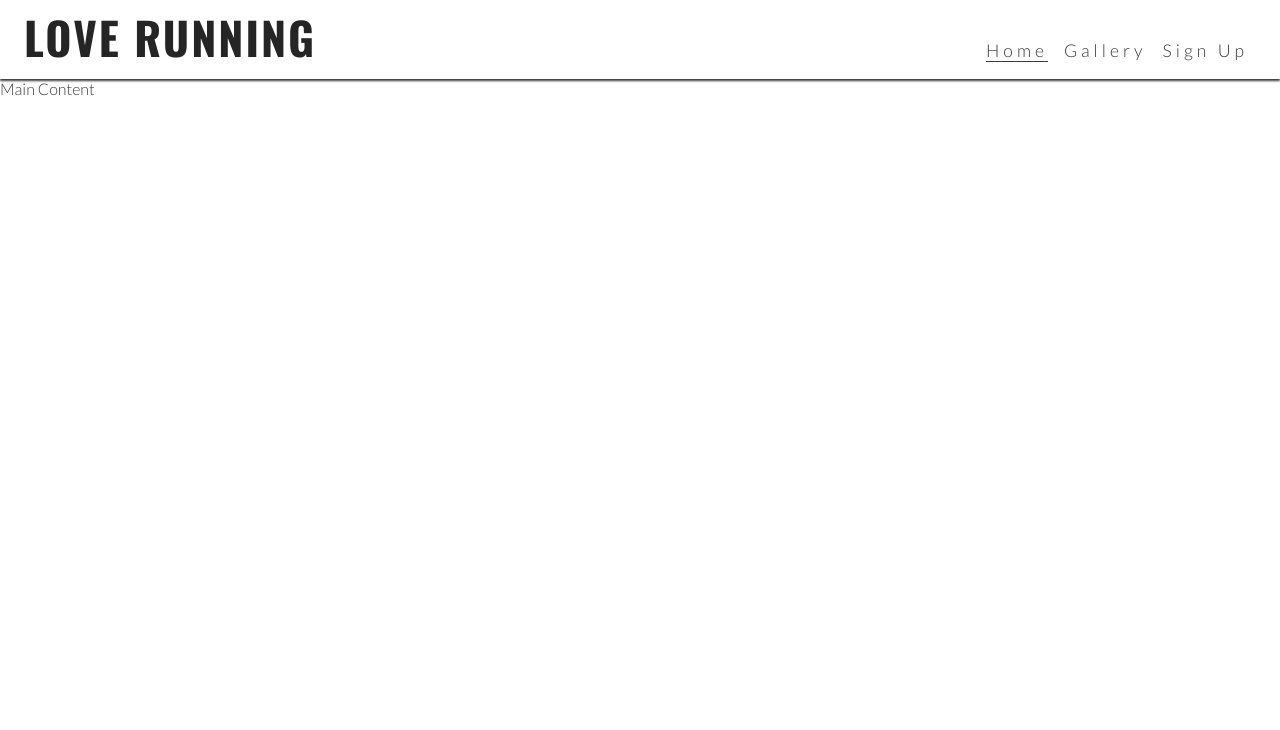
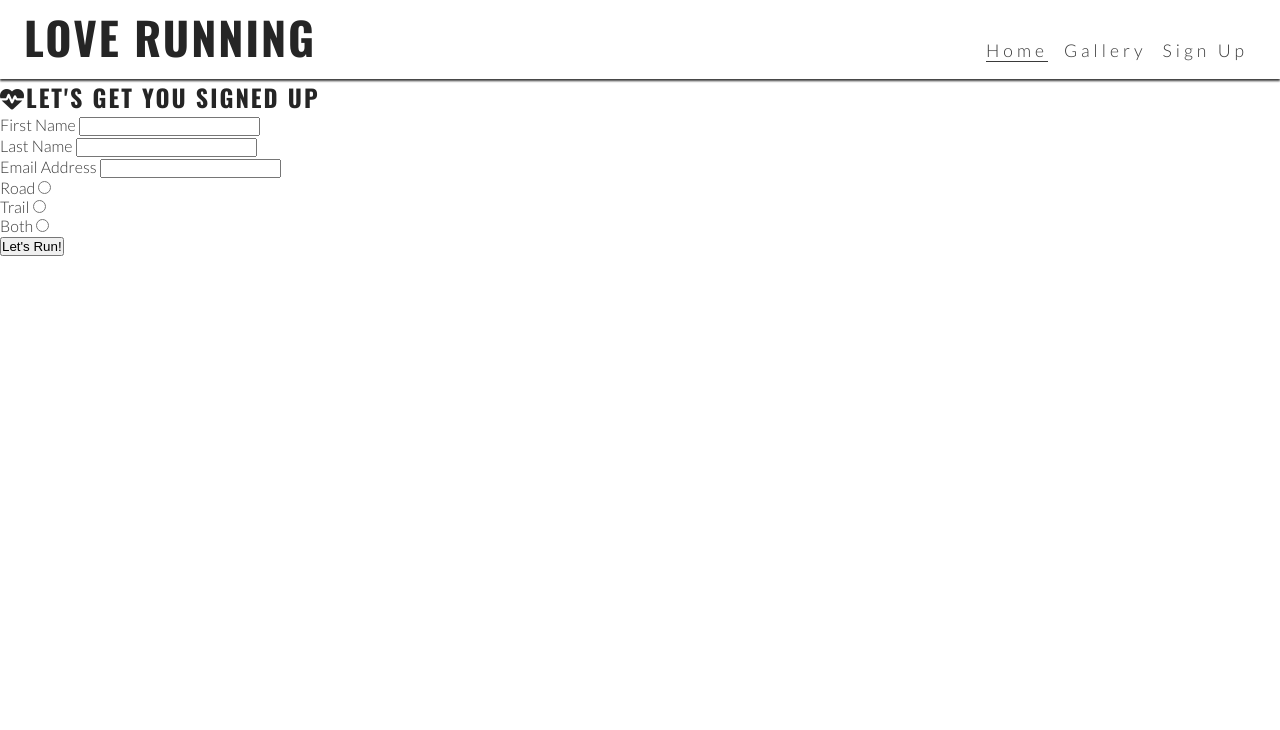
Before and after one commit to Monicaular/Soaps-Project, a plain HTML site: page signup.html in a window 1280 px wide. Shown: the top 730 px of the page. Drawn offline with nearby package versions, Linux system fonts and the light colour scheme.

Commit message:
Added sign up form to signup.html

```diff
--- a/signup.html
+++ b/signup.html
@@ -1,20 +1,38 @@
 <!DOCTYPE html>
 <html lang="en">
-
   <head>
     <meta charset="UTF-8" />
     <meta http-equiv="X-UA-Compatible" content="IE=edge" />
     <meta name="viewport" content="width=device-width, initial-scale=1.0" />
     <!-- Meta tags for serch engines-->
-    <meta name="description"
-        content="Love Running. Club for runners in Dublin, Ireland. Urban running, trail running. Dublin docklands and Phoenix Park" />
-    <meta name="keywords" content="love running, run, running club, runners, Ireland Dublin, sport, exercise" />
+    <meta
+      name="description"
+      content="Love Running. Club for runners in Dublin, Ireland. Urban running, trail running. Dublin docklands and Phoenix Park"
+    />
+    <meta
+      name="keywords"
+      content="love running, run, running club, runners, Ireland Dublin, sport, exercise"
+    />
     <!--Title-->
     <title>Love Running</title>
     <!--Favicon-->
-    <link rel="apple-touch-icon" sizes="180x180" href="assets/favicon/apple-touch-icon.png" />
-    <link rel="icon" type="image/png" sizes="32x32" href="assets/favicon/favicon-32x32.png" />
-    <link rel="icon" type="image/png" sizes="16x16" href="assets/favicon/favicon-16x16.png" />
+    <link
+      rel="apple-touch-icon"
+      sizes="180x180"
+      href="assets/favicon/apple-touch-icon.png"
+    />
+    <link
+      rel="icon"
+      type="image/png"
+      sizes="32x32"
+      href="assets/favicon/favicon-32x32.png"
+    />
+    <link
+      rel="icon"
+      type="image/png"
+      sizes="16x16"
+      href="assets/favicon/favicon-16x16.png"
+    />
     <link rel="stylesheet" href="assets/css/style.css" />
   </head>
 
@@ -25,7 +43,9 @@
         <h1 id="logo">Love Running</h1>
       </a>
       <input type="checkbox" id="nav-toggle" name="nav-toggle" />
-        <label for="nav-toggle" class="nav-toggle-label"><i class="fa-solid fa-bars"></i></label>
+      <label for="nav-toggle" class="nav-toggle-label"
+        ><i class="fa-solid fa-bars"></i
+      ></label>
       <nav>
         <ul id="menu">
           <li><a href="index.html" class="active">Home</a></li>
@@ -35,33 +55,121 @@
       </nav>
     </header>
     <!--Main Content-->
-    <main>Main Content</main>
+    <main>
+      <section id="signup">
+        <h2><i class="fa-solid fa-heart-pulse"></i>LET'S GET YOU SIGNED UP</h2>
+        <form
+          action="https://formdump.codeinstitute.net"
+          id="signup-form"
+          method="POST"
+        ></form>
+        <label for="first-name">First Name</label>
+        <input
+          type="text"
+          name="first_name"
+          id="first_name"
+          class="text-input"
+          required
+        />
+        <br />
+        <label for="last_name">Last Name</label>
+        <input
+          type="text"
+          name="last_name"
+          id="last_name"
+          class="text-input"
+          required
+        />
+        <br />
+        <label for="email_address">Email Address</label>
+        <input
+          type="email"
+          name="email_address"
+          id="email_address"
+          class="text-input"
+          required
+        />
+        <br />
+        <div class="radio-buttons">
+          <div>
+            <label for="road">Road</label>
+            <input
+              type="radio"
+              name="running_preference"
+              id="road"
+              value="road"
+              required
+            />
+          </div>
+          <div>
+            <label for="trail">Trail</label>
+            <input
+              type="radio"
+              name="running_preference"
+              id="trail"
+              value="trail"
+              required
+            />
+          </div>
+          <div>
+            <label for="both">Both</label>
+            <input
+              type="radio"
+              name="running_preference"
+              id="both"
+              value="both"
+              required
+            />
+          </div>
+        </div>
+        <button type="submit" class="join-button">Let's Run!</button>
+      </section>
+    </main>
     <!--Footer-->
     <footer>
       <ul id="social-networks">
         <li>
-                <a href="https://www.facebook.com/" target="_blank" rel="noopener"
-                    aria-label="Visit our Facebook page (opens in a new tab)"><i class="fa-brands fa-facebook"></i></a>
+          <a
+            href="https://www.facebook.com/"
+            target="_blank"
+            rel="noopener"
+            aria-label="Visit our Facebook page (opens in a new tab)"
+            ><i class="fa-brands fa-facebook"></i
+          ></a>
         </li>
         <li>
-                <a href="https://twitter.com/" target="_blank" rel="noopener"
-                    aria-label="Visit our Twitter page (opens in a new tab)"><i
-                        class="fa-brands fa-square-twitter"></i></a>
+          <a
+            href="https://twitter.com/"
+            target="_blank"
+            rel="noopener"
+            aria-label="Visit our Twitter page (opens in a new tab)"
+            ><i class="fa-brands fa-square-twitter"></i
+          ></a>
         </li>
         <li>
-                <a href="https://www.youtube.com/" target="_blank" rel="noopener"
-                    aria-label="Visit our YouTube page (opens in a new tab)"><i
-                        class="fa-brands fa-square-youtube"></i></a>
+          <a
+            href="https://www.youtube.com/"
+            target="_blank"
+            rel="noopener"
+            aria-label="Visit our YouTube page (opens in a new tab)"
+            ><i class="fa-brands fa-square-youtube"></i
+          ></a>
         </li>
         <li>
-                <a href="https://www.instagram.com/" target="_blank" rel="noopener"
-                    aria-label="Visit our Instagram page (opens in a new tab)"><i
-                        class="fa-brands fa-instagram"></i></a>
+          <a
+            href="https://www.instagram.com/"
+            target="_blank"
+            rel="noopener"
+            aria-label="Visit our Instagram page (opens in a new tab)"
+            ><i class="fa-brands fa-instagram"></i
+          ></a>
         </li>
       </ul>
     </footer>
     <!--Font Awesome Kit-->
-    <script src="https://kit.fontawesome.com/ef8bf08a33.js" crossorigin="anonymous"></script>
+    <script
+      src="https://kit.fontawesome.com/ef8bf08a33.js"
+      crossorigin="anonymous"
+    ></script>
   </body>
-
 </html>
```
Lines whose indentation alone changed are shown as unchanged.
